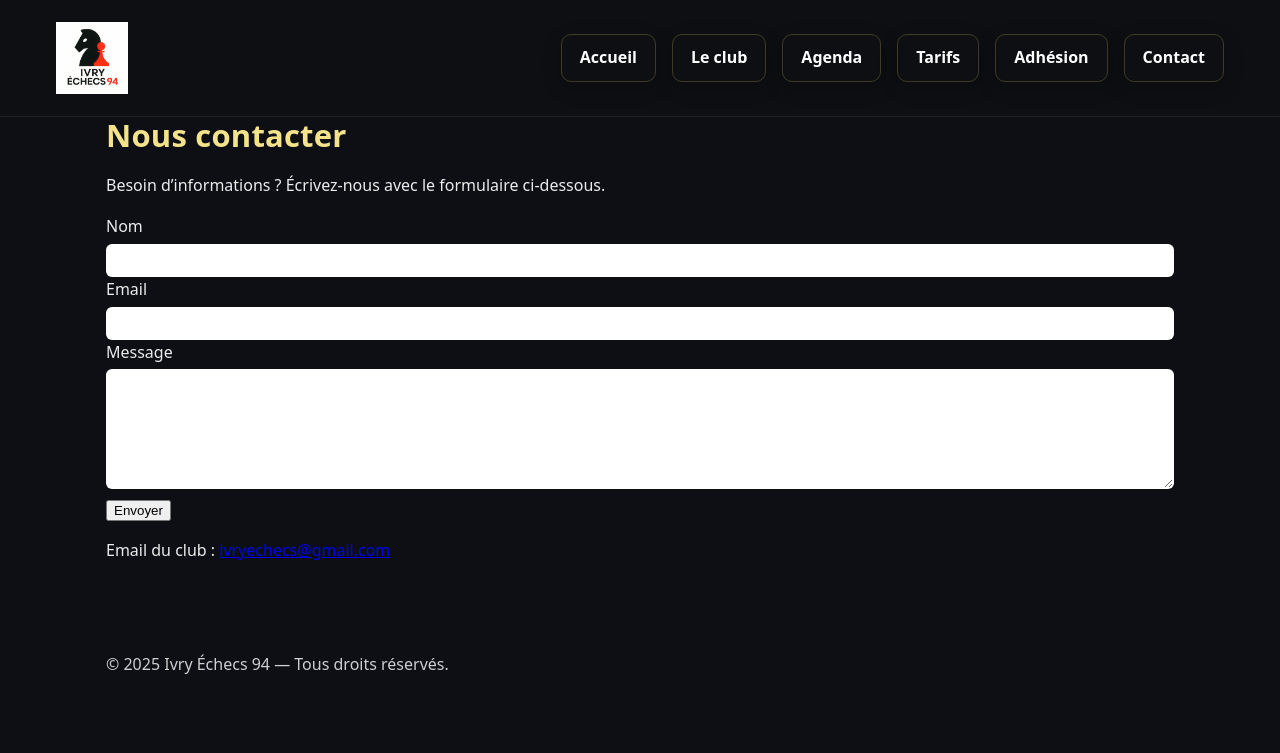
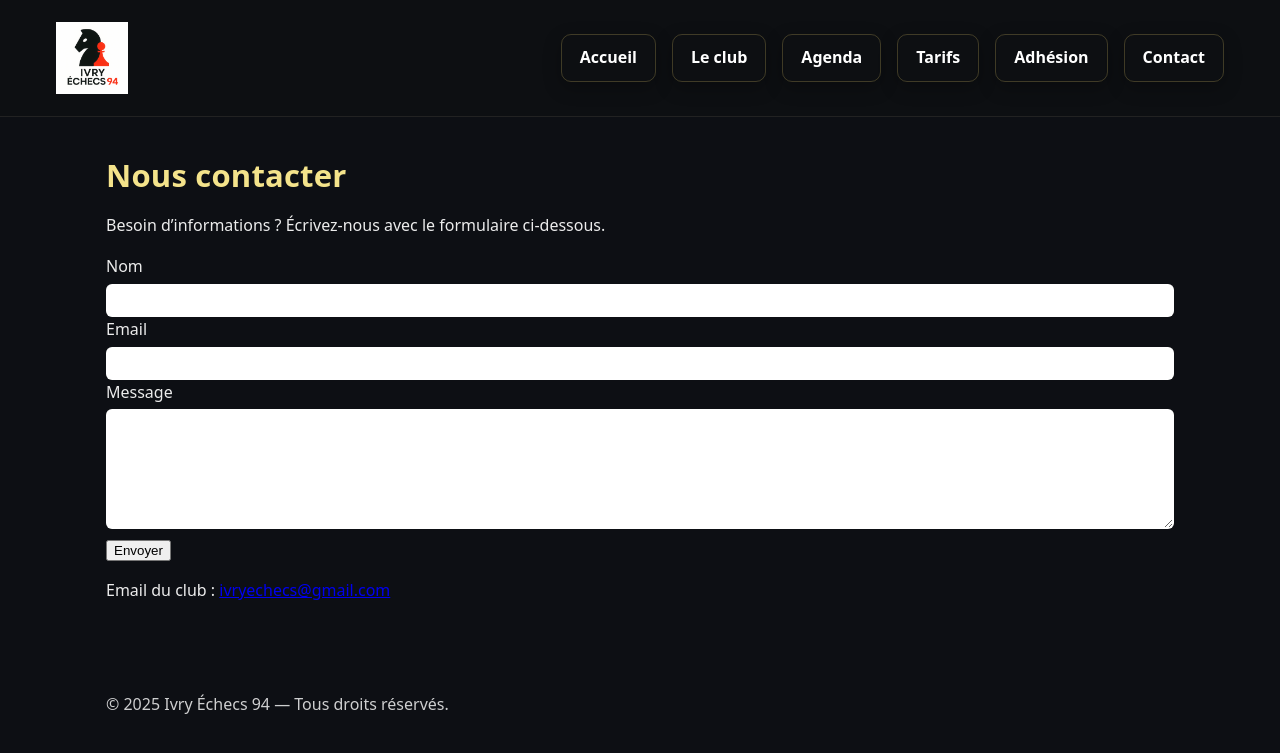
Before and after one commit to Nelwyn64/ivry-echecs-94, a Jekyll site: the page built from contact.html, in a window 1280 px wide. Shown: the top 753 px of the page. Built offline with Jekyll 4.4.1, drawn with Linux system fonts in a browser that asks for light colours.

Commit message:
Update Pages du site “contact”

```diff
--- a/contact.html
+++ b/contact.html
@@ -1,12 +1,12 @@
 ---
 layout: default
 title: Ivry Échecs 94 — Contact
-meta_description: "Contacter le club Ivry Échecs 94."
+meta_description: Contacter le club Ivry Échecs 94.
 bg_image: bg-contact.jpg
 ---
 
 <section class="container">
-  <h1 class="section-title">Nous contacter</h1>
+  <p style="margin:40px 0;"></p><h1 class="section-title">Nous contacter</h1>
   <p>Besoin d’informations ? Écrivez-nous avec le formulaire ci-dessous.</p>
 
   <form class="form" action="#" method="post">
```
